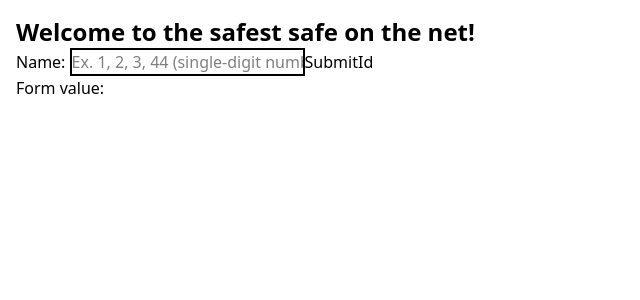
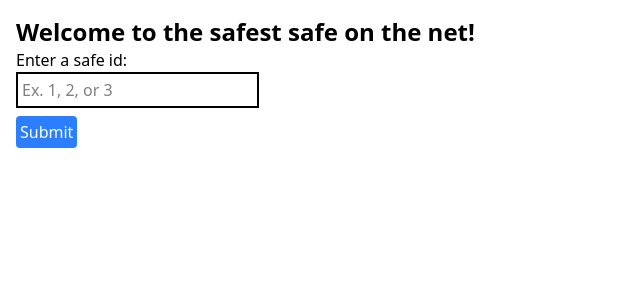
Before and after one commit to TechGlue/PopTheSafe, an Angular app in the folder Safe/MySafeClient/: page / in a window 1280 px wide. Shown: the top 300 px of the page, without its empty margins (0-640 px from the left). Built offline with nearby package versions, Linux system fonts and the light colour scheme.

Commit message:
fetch safes by id

```diff
--- a/Safe/MySafeClient/angular.json
+++ b/Safe/MySafeClient/angular.json
@@ -5,7 +5,24 @@
   "projects": {
     "MySafeClient": {
       "projectType": "application",
-      "schematics": {},
+      "schematics": {
+        "@schematics/angular:component": {
+          "style": "scss",
+          "skipTests": true
+        },
+        "@schematics/angular:class": {
+          "skipTests": true
+        },
+        "@schematics/angular:directive": {
+          "skipTests": true
+        },
+        "@schematics/angular:pipe": {
+          "skipTests": true
+        },
+        "@schematics/angular:service": {
+          "skipTests": true
+        }
+      },
       "root": "",
       "sourceRoot": "src",
       "prefix": "app",
--- a/Safe/MySafeClient/src/app/app.component.html
+++ b/Safe/MySafeClient/src/app/app.component.html
@@ -2,9 +2,5 @@
   <p class="text-2xl font-bold">Welcome to the safest safe on the net!</p>
   <section>
     <app-safe-id-input/>
-
-    <!--
-    <app-safe-key-pad [safeId]="String(1)"/>
-    -->
   </section>
 </main>
--- a/Safe/MySafeClient/src/app/app.component.ts
+++ b/Safe/MySafeClient/src/app/app.component.ts
@@ -1,11 +1,10 @@
 import { Component } from '@angular/core';
-import { SafeKeyPadComponent } from './safe-key-pad/safe-key-pad.component';
 import { SafeIdInputComponent } from './safe-id-input/safe-id-input.component';
 
 @Component({
   standalone: true,
   selector: 'app-root',
-  imports: [SafeKeyPadComponent, SafeIdInputComponent],
+  imports: [ SafeIdInputComponent],
   templateUrl: './app.component.html',
   styleUrl: './app.component.css',
 })
--- a/Safe/MySafeClient/src/app/safe-id-input/safe-id-input.component.html
+++ b/Safe/MySafeClient/src/app/safe-id-input/safe-id-input.component.html
@@ -1,8 +1,12 @@
-<form [formGroup]="safeForm" (ngSubmit)="onSubmit()">
-  <label for="safeIdControl">Name: </label>
-  <input id="safeIdControl" class=" border-2 border-black" type="text" formControlName="safeIdControl"
-         placeholder="Ex. 1, 2, 3, 44 (single-digit number)">
-  <button type="Submit" [disabled]="!safeForm.valid">SubmitId</button>
-</form>
-
-<p>Form value: {{ safeForm.value.safeIdControl }}</p>
+@if (safeIdToSend != '') {
+  <app-safe-key-pad [safeId]="safeIdToSend"/>
+} @else {
+  <form [formGroup]="safeForm" (ngSubmit)="onSubmit()">
+    <label for="safeIdControl">Enter a safe id: </label>
+    <br>
+    <input id="safeIdControl" class=" border-2 p-1 border-black" type="text" formControlName="safeIdControl"
+           placeholder="Ex. 1, 2, or 3">
+    <br>
+    <button class="bg-blue-500 rounded mt-2 p-1 text-white" type="Submit" [disabled]="!safeForm.valid">Submit</button>
+  </form>
+}
--- a/Safe/MySafeClient/src/app/safe-id-input/safe-id-input.component.ts
+++ b/Safe/MySafeClient/src/app/safe-id-input/safe-id-input.component.ts
@@ -1,13 +1,14 @@
 import {Component} from '@angular/core';
 import {FormControl, FormGroup, FormsModule, ReactiveFormsModule, Validators} from '@angular/forms';
 import {forbiddenNameValidator} from './validators/forbidden-safeid.directive';
-
+import { SafeKeyPadComponent } from '../safe-key-pad/safe-key-pad.component';
 
 @Component({
   selector: 'app-safe-id-input',
   imports: [
     ReactiveFormsModule,
-    FormsModule
+    FormsModule,
+    SafeKeyPadComponent
   ],
   templateUrl: './safe-id-input.component.html',
   styleUrl: './safe-id-input.component.css'
@@ -16,13 +17,17 @@ export class SafeIdInputComponent {
   safeForm = new FormGroup({
     safeIdControl: new FormControl("", [
       Validators.required,
-      forbiddenNameValidator(/^\d+$/gm),
+      forbiddenNameValidator(/^[1-9]\d*$/),
     ]),
   });
 
+  safeIdToSend: string = '';
+
   onSubmit() {
-    console.log('Button has been clicked!');
-    console.log('This is the safe id: ' + this.safeForm.value.safeIdControl);
+    let value = this.safeForm.value.safeIdControl?.toString();
+
+    if (typeof value === 'string') {
+      this.safeIdToSend = value;
+    }
   }
-
 }
--- a/Safe/MySafeClient/src/app/safe-id-input/validators/forbidden-safeid.directive.ts
+++ b/Safe/MySafeClient/src/app/safe-id-input/validators/forbidden-safeid.directive.ts
@@ -5,10 +5,6 @@ import {AbstractControl, NG_VALIDATORS, ValidationErrors, Validator, ValidatorFn
 export function forbiddenNameValidator(safeIdRe: RegExp): ValidatorFn {
   return (control: AbstractControl): ValidationErrors | null => {
     const forbiddenId = safeIdRe.test(control.value);
-    console.log('forbiddenId', forbiddenId);
-
-
-    // if false return null, true return the value input
     return forbiddenId ? null : {forbiddenId: {value: control.value}};
   };
 }
@@ -22,7 +18,7 @@ export class ForbiddenSafeidDirective implements Validator {
   @Input('appForbiddenSafeId') forbiddenSafeId = '';
 
   validate(control: AbstractControl): ValidationErrors | null {
-    return this.forbiddenSafeId ? forbiddenNameValidator(new RegExp(this.forbiddenSafeId, 'i'))(control)
+    return this.forbiddenSafeId ? forbiddenNameValidator(new RegExp(this.forbiddenSafeId))(control)
       : null;
   }
 }
```
